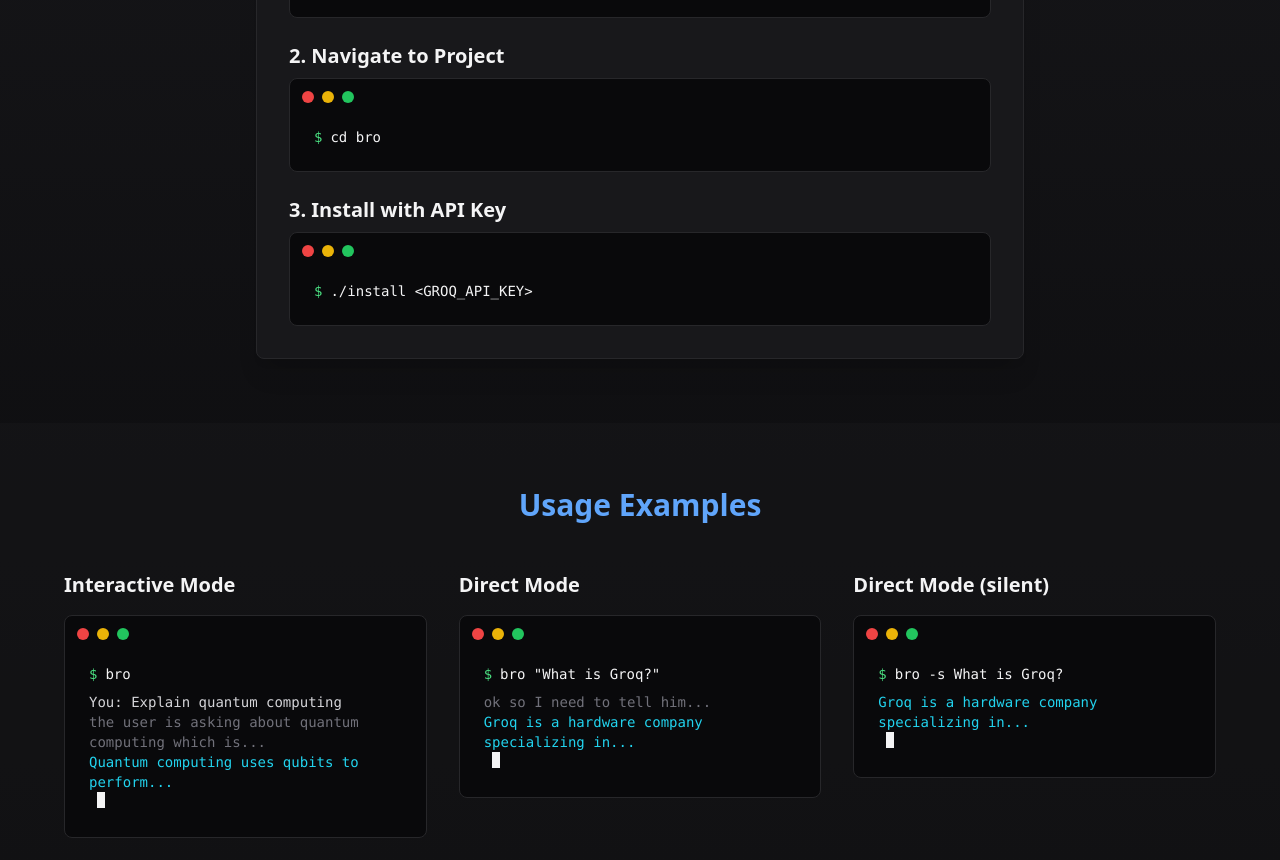
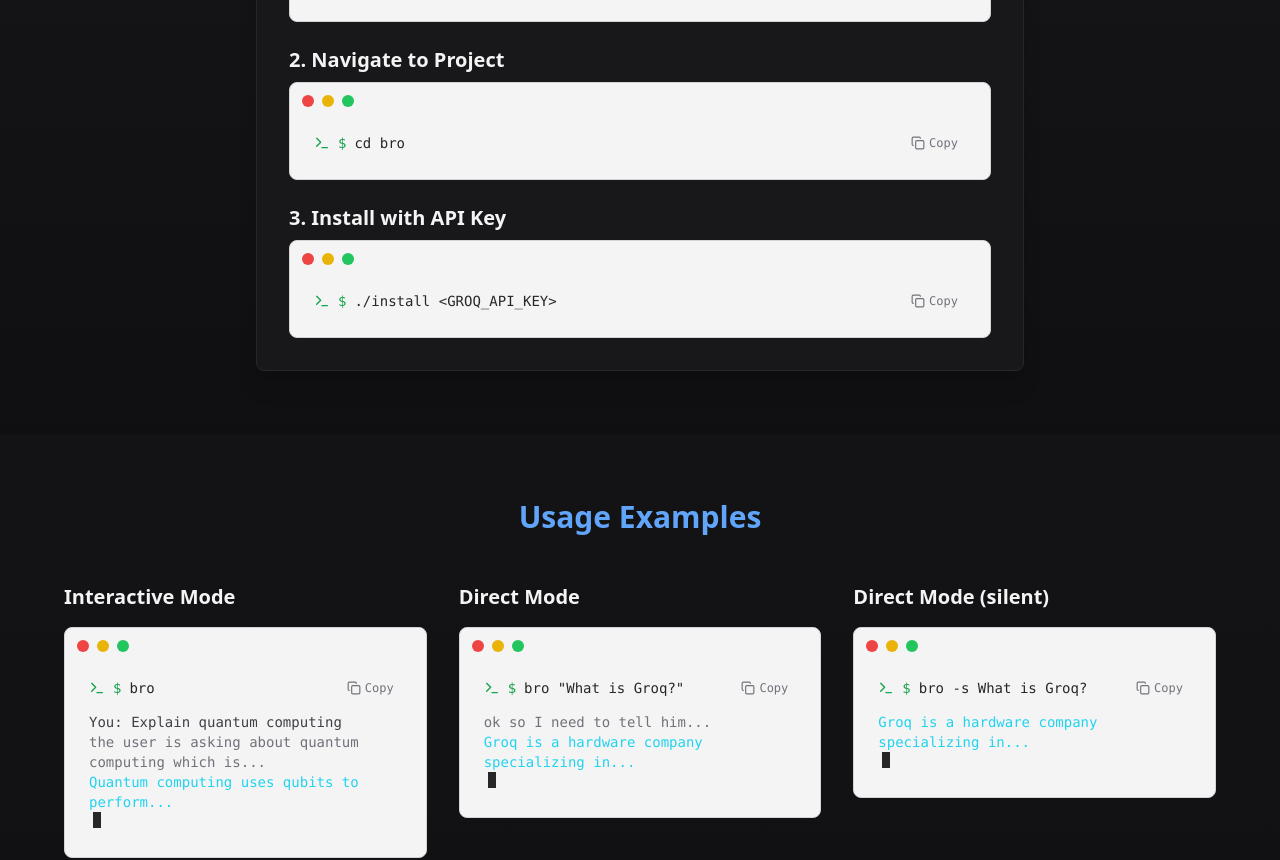
Before and after one commit to oovaa/bro-website, a React (Vite) app: page / in a window 1280 px wide. Shown: the part 1940-2800 px from the top of the page. Built offline with nearby package versions, Linux system fonts and the light colour scheme; the HTML template or start-up script is replaced by a standard one.

Commit message:
Update Terminal.tsx

```diff
--- a/src/components/Terminal.tsx
+++ b/src/components/Terminal.tsx
@@ -1,52 +1,85 @@
-import { useState } from 'react'
-import { Copy, Check } from 'lucide-react'
+import { useState } from 'react';
+import { Copy, Check, Terminal as TerminalIcon } from 'lucide-react';
 
 interface TerminalProps {
-  command: string
-  output?: React.ReactNode
+  command: string;
+  output?: React.ReactNode;
+  animate?: boolean;
+  showCopy?: boolean;
 }
 
-export const Terminal = ({ command, output }: TerminalProps) => {
-  const [copied, setCopied] = useState(false)
+export const Terminal = ({
+  command,
+  output,
+  animate = true,
+  showCopy = true
+}: TerminalProps) => {
+  const [copied, setCopied] = useState(false);
 
   const copyToClipboard = async () => {
-    await navigator.clipboard.writeText(command)
-    setCopied(true)
-    setTimeout(() => setCopied(false), 2000)
+    try {
+      await navigator.clipboard.writeText(command);
+      setCopied(true);
+      setTimeout(() => setCopied(false), 2000);
+    } catch (err) {
+      console.error('Failed to copy text: ', err);
     }
+  };
 
   return (
-    <div className="bg-zinc-950 p-6 rounded-lg border border-zinc-800 font-mono text-sm relative group">
+    <div className="w-full bg-zinc-100 dark:bg-zinc-900 p-6 rounded-lg border border-zinc-300 dark:border-zinc-700 font-mono text-sm relative group transition-colors duration-300">
+      {/* Terminal header */}
       <div className="absolute top-3 left-3 flex gap-2">
         <div className="w-3 h-3 rounded-full bg-red-500" />
         <div className="w-3 h-3 rounded-full bg-yellow-500" />
         <div className="w-3 h-3 rounded-full bg-green-500" />
       </div>
 
-      <div className="flex items-center mt-6">
-        <span className="text-green-400">$</span>
-        <span className="ml-2 text-zinc-100">{command}</span>
+      {/* Terminal content */}
+      <div className="mt-6">
+        <div className="flex items-center">
+          <div className="flex items-center">
+            <TerminalIcon className="h-4 w-4 text-green-600 dark:text-green-400 mr-2" />
+            <span className="text-green-600 dark:text-green-400">$</span>
+          </div>
+          <span className="ml-2 text-zinc-800 dark:text-zinc-100">{command}</span>
+
+          {showCopy && (
             <button
               onClick={copyToClipboard}
-          className="ml-auto opacity-0 group-hover:opacity-100 transition-opacity text-zinc-400 hover:text-zinc-100 flex items-center gap-1"
+              className={`ml-auto flex items-center gap-1 px-2 py-1 rounded text-xs ${
+                copied
+                  ? 'text-green-600 dark:text-green-400'
+                  : 'text-zinc-500 hover:text-zinc-800 dark:text-zinc-400 dark:hover:text-zinc-100'
+              } transition-colors`}
+              aria-label={copied ? 'Copied!' : 'Copy to clipboard'}
             >
               {copied ? (
                 <>
-              <Check size={16} /> Copied
+                  <Check size={14} />
+                  <span>Copied</span>
                 </>
               ) : (
                 <>
-              <Copy size={16} /> Copy
+                  <Copy size={14} />
+                  <span>Copy</span>
                 </>
               )}
             </button>
+          )}
         </div>
+
         {output && (
-        <div className="mt-2 text-zinc-300 animate-fade-in">
+          <div className={`mt-3 text-zinc-700 dark:text-zinc-300 ${
+            animate ? 'animate-fade-in' : ''
+          }`}>
             {output}
-          <div className="inline-block ml-2 w-2 h-4 bg-zinc-100 animate-blink" />
+            {animate && (
+              <span className="inline-block ml-1 w-2 h-4 bg-zinc-800 dark:bg-zinc-200 animate-blink" />
+            )}
           </div>
         )}
       </div>
-  )
-}
+    </div>
+  );
+};
```
Lines whose indentation alone changed are shown as unchanged.
